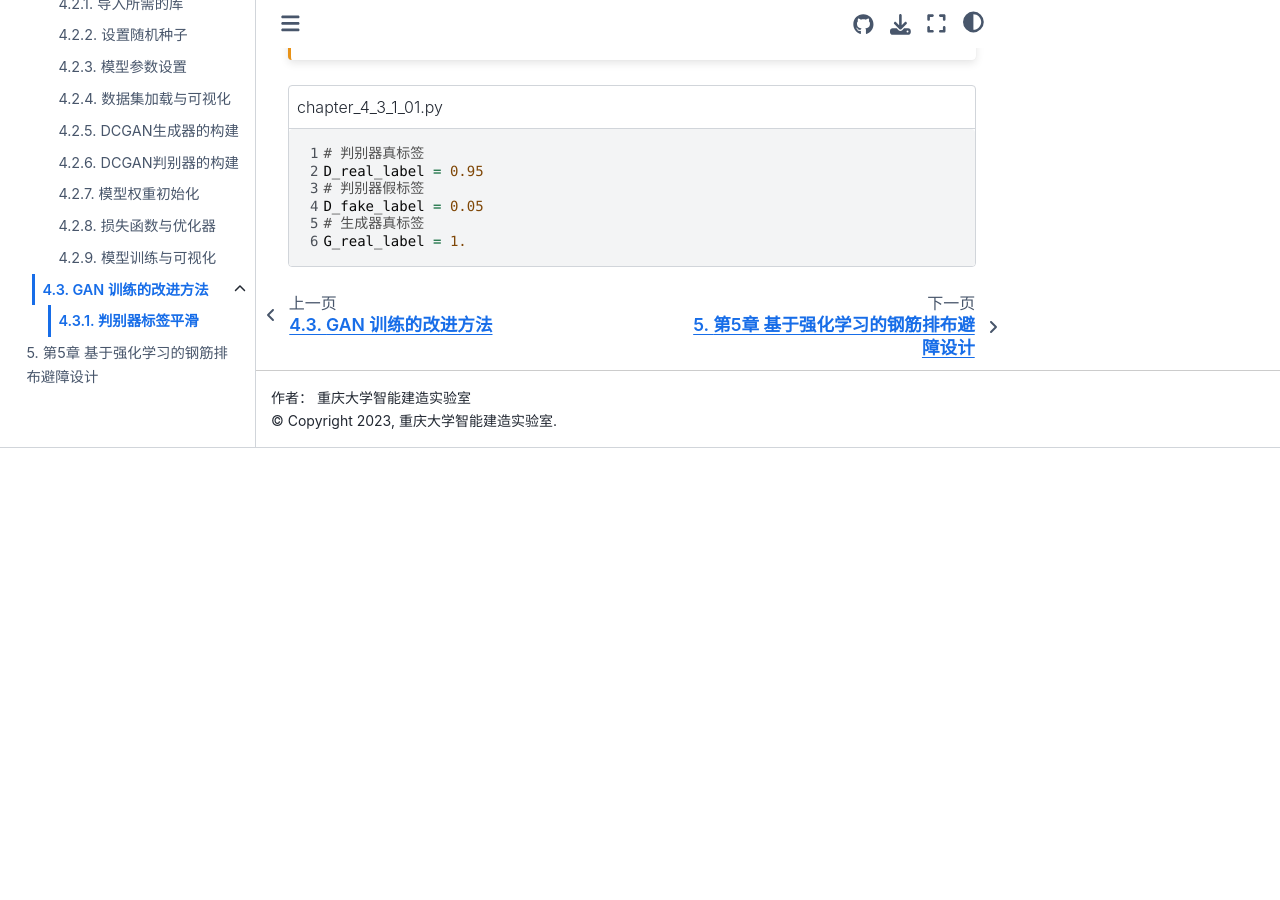
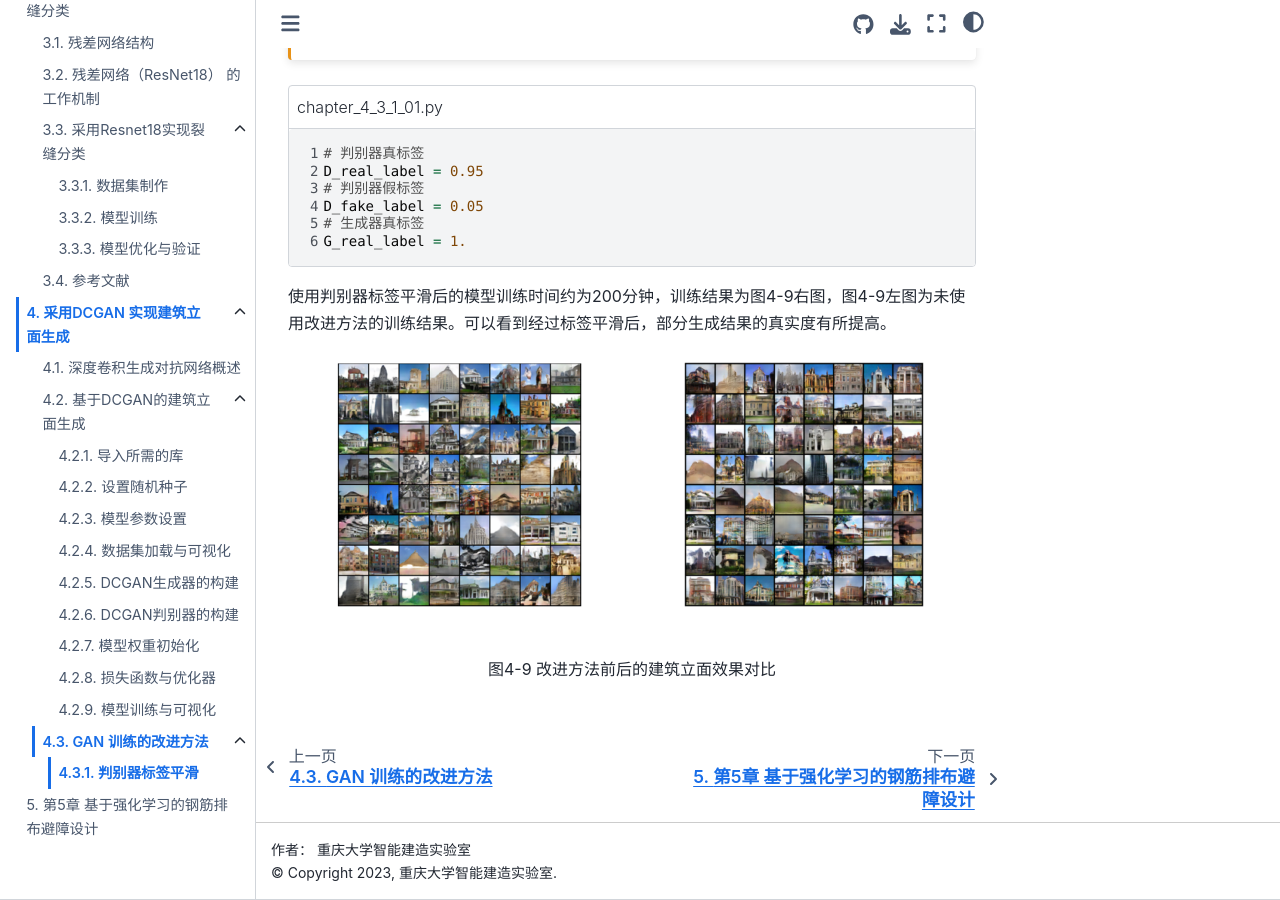
Before and after one commit to iblofcqu/book001, a Sphinx documentation site: the page built from source/4/4.3/4.3.1.md, in a window 1280 px wide and 900 px high, scrolled down 926 px. Built offline with Sphinx 7.4.7 and the Sphinx Book theme 1.1.4, drawn with Linux system fonts in a browser that asks for light colours; before the commit the page ends 1374 px from its top, so only the background shows below that.

Commit message:
docs(4.3.1): 剩余全部
配图展示

```diff
--- a/source/4/4.3/4.3.1.md
+++ b/source/4/4.3/4.3.1.md
@@ -29,3 +29,20 @@ $$
 :language: python
 :linenos:
 :::
+
+使用判别器标签平滑后的模型训练时间约为200分钟，训练结果为图4-9右图，图4-9左图为未使用改进方法的训练结果。可以看到经过标签平滑后，部分生成结果的真实度有所提高。
+
+:::::{grid} 2 2 2 2
+
+::::{grid-item}
+:::{figure} ../../_static/4/4.3/4-9-a.png
+:::
+::::
+::::{grid-item}
+:::{figure} ../../_static/4/4.3/4-9-b.png
+:::
+::::
+:::::
+<div class="show-mid">图4-9 改进方法前后的建筑立面效果对比</div>
+<br>
+<br>
```
Also changed, not shown: source/_static/4/4.3/4-9-a.png (added), source/_static/4/4.3/4-9-b.png (added).
